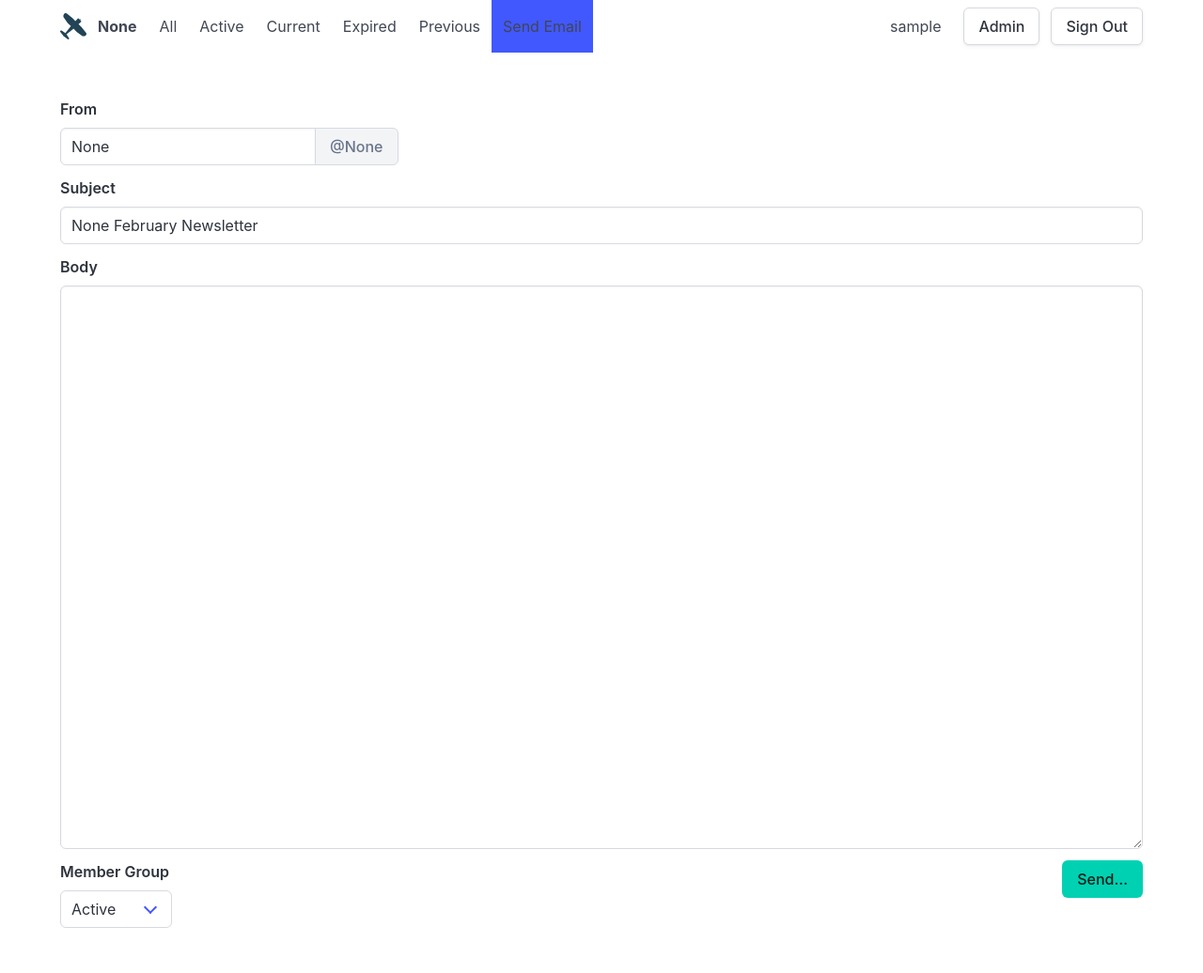
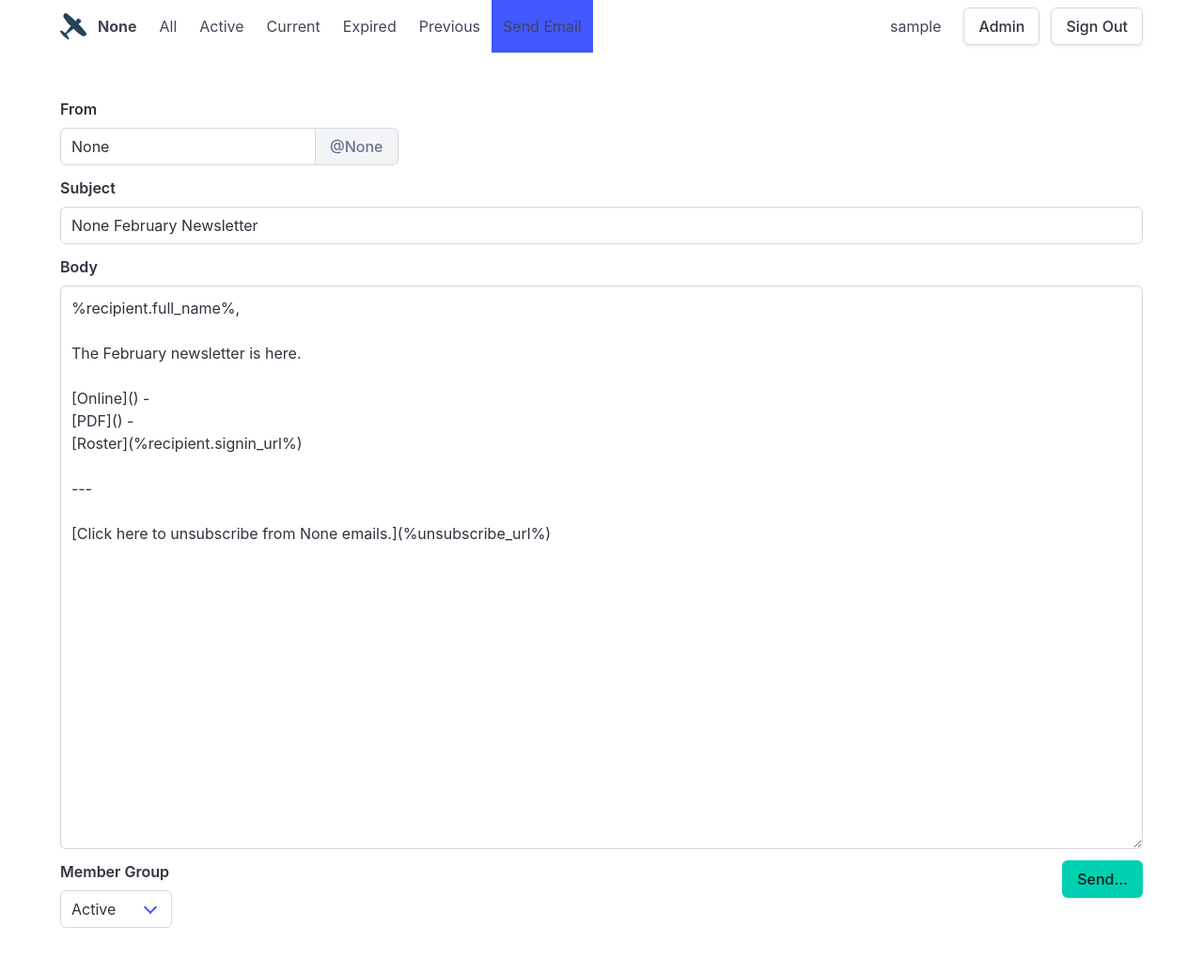
Before and after one commit to tortxof/rc-club-members-2, a Django app: page /send-email-prepare/ in a window 1280 px wide. Shown: the whole page at 94% size. Run offline with Django 5.2, Linux system fonts and the light colour scheme; the visitor is signed in with stand-in values (Sample User, id 1).

Commit message:
Add default email body

```diff
--- /dev/null
+++ b/members_base/templates/members_base/email_default_body.md
@@ -0,0 +1,11 @@
+%recipient.full_name%,
+
+The {{ month }} newsletter is here.
+
+[Online]() -
+[PDF]() -
+[Roster](%recipient.signin_url%)
+
+---
+
+[Click here to unsubscribe from {{ MAILGUN_DOMAIN }} emails.](%unsubscribe_url%)
--- a/members_base/templates/members_base/send_email_prepare.html
+++ b/members_base/templates/members_base/send_email_prepare.html
@@ -28,7 +28,7 @@
     <div class="field">
         <label class="label">Body</label>
         <div class="control">
-            <textarea name="body" class="textarea" rows="24"></textarea>
+            <textarea name="body" class="textarea" rows="24">{% include 'members_base/email_default_body.md' %}</textarea>
         </div>
     </div>
 
--- a/members_base/views.py
+++ b/members_base/views.py
@@ -169,7 +169,8 @@ def send_email_prepare(request):
 
     elif request.method == "GET":
         now = timezone.now()
-        subject = f"{settings.APP_SHORT_NAME} {now.strftime('%B')} Newsletter"
+        month = now.strftime("%B")
+        subject = f"{settings.APP_SHORT_NAME} {month} Newsletter"
         form = SendEmailForm(
             initial={
                 "member_group": "active",
@@ -177,7 +178,11 @@ def send_email_prepare(request):
                 "subject": subject,
             }
         )
-        return render(request, "members_base/send_email_prepare.html", {"form": form})
+        return render(
+            request,
+            "members_base/send_email_prepare.html",
+            {"form": form, "month": month},
+        )
 
 
 @staff_member_required(login_url=settings.LOGIN_URL)
```
